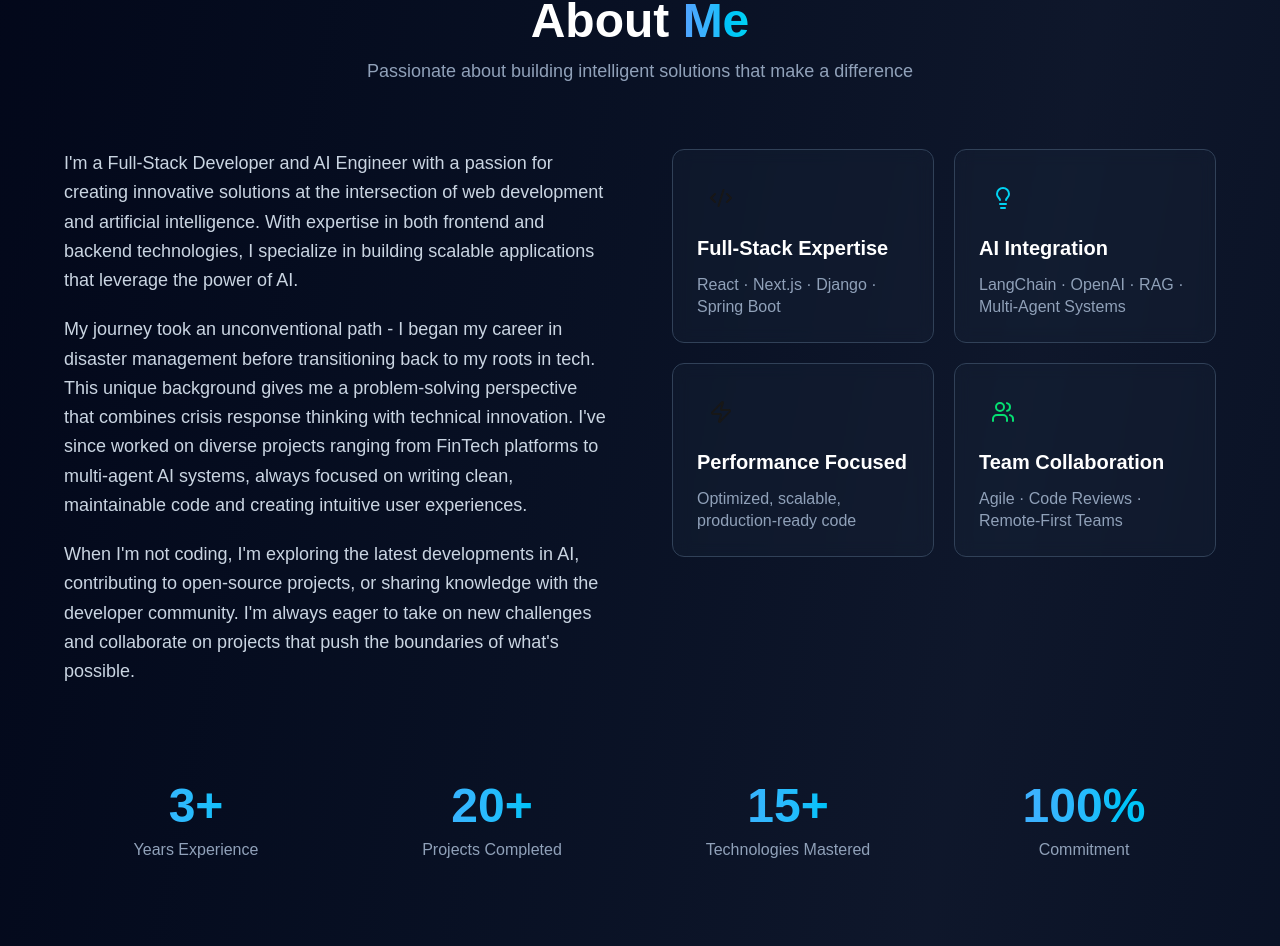
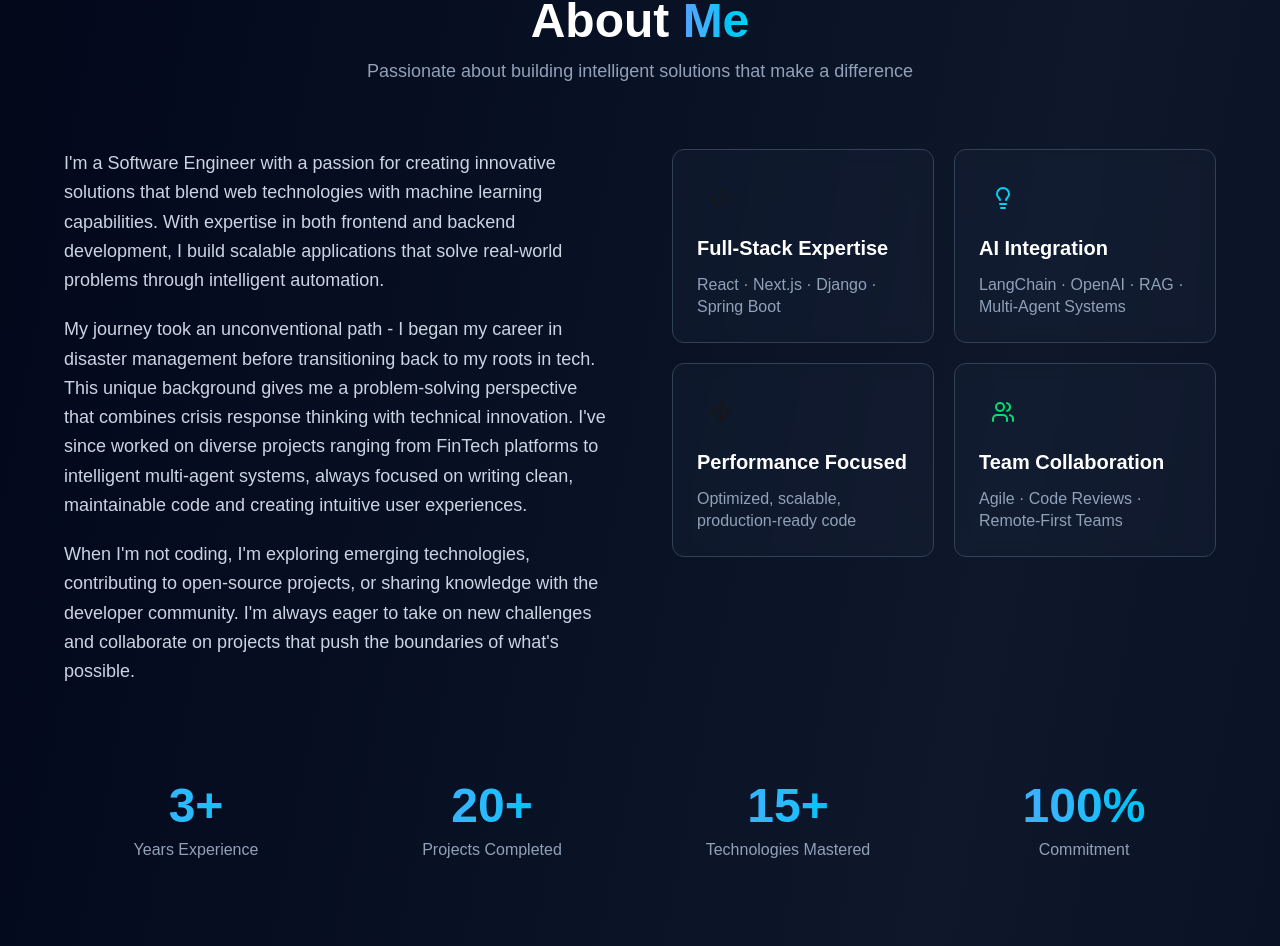
Before and after one commit to msnzilu/portfolio, a Next.js app: page / in a window 1280 px wide. Shown: the part 947-1893 px from the top of the page. Built offline with nearby package versions, Linux system fonts and the light colour scheme.

Commit message:
Update About

```diff
--- a/components/About.tsx
+++ b/components/About.tsx
@@ -25,11 +25,11 @@ export default function About() {
           {/* Left: Bio Text */}
           <div className="space-y-5 text-slate-300">
             <p className="text-base sm:text-lg leading-relaxed">
-              I&apos;m a Full-Stack Developer and AI Engineer with a passion for
-              creating innovative solutions at the intersection of web
-              development and artificial intelligence. With expertise in both
-              frontend and backend technologies, I specialize in building
-              scalable applications that leverage the power of AI.
+              I&apos;m a Software Engineer with a passion for creating
+              innovative solutions that blend web technologies with machine
+              learning capabilities. With expertise in both frontend and backend
+              development, I build scalable applications that solve real-world
+              problems through intelligent automation.
             </p>
             <p className="text-base sm:text-lg leading-relaxed">
               My journey took an unconventional path - I began my career in
@@ -37,15 +37,16 @@ export default function About() {
               This unique background gives me a problem-solving perspective that
               combines crisis response thinking with technical innovation.
               I&apos;ve since worked on diverse projects ranging from FinTech
-              platforms to multi-agent AI systems, always focused on writing
-              clean, maintainable code and creating intuitive user experiences.
+              platforms to intelligent multi-agent systems, always focused on
+              writing clean, maintainable code and creating intuitive user
+              experiences.
             </p>
             <p className="text-base sm:text-lg leading-relaxed">
-              When I&apos;m not coding, I&apos;m exploring the latest
-              developments in AI, contributing to open-source projects, or
-              sharing knowledge with the developer community. I&apos;m always
-              eager to take on new challenges and collaborate on projects that
-              push the boundaries of what&apos;s possible.
+              When I&apos;m not coding, I&apos;m exploring emerging
+              technologies, contributing to open-source projects, or sharing
+              knowledge with the developer community. I&apos;m always eager to
+              take on new challenges and collaborate on projects that push the
+              boundaries of what&apos;s possible.
             </p>
           </div>
 
```
